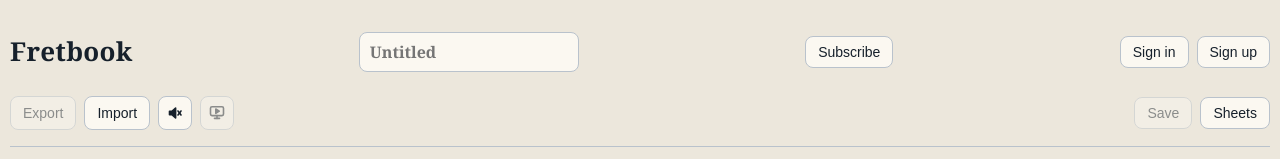
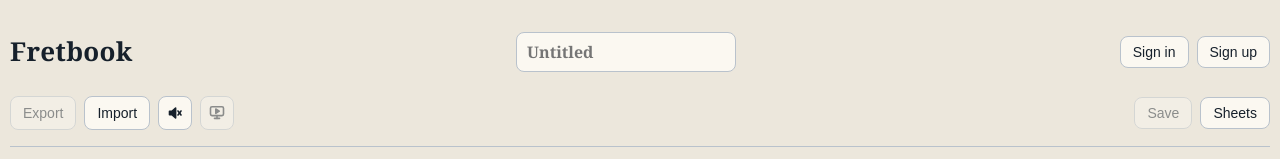
Before and after one commit to chang432/fretbook, a React (Vite) app: page / in a window 1280 px wide. Shown: the top 159 px of the page. Built offline with nearby package versions, Linux system fonts and the light colour scheme; no server answers.

Commit message:
Hide subscribe button for Pro users

```diff
--- a/src/App.jsx
+++ b/src/App.jsx
@@ -77,7 +77,7 @@ function loadSaved(storageKey) {
  * utils/live.js.
  */
 export default function App({ published = null, fresh = false, onOpenSheet, onNewSheet }) {
-  const { isSignedIn, userId, getToken } = useAuth()
+  const { isLoaded, isSignedIn, userId, getToken, has } = useAuth()
   const [showPricing, setShowPricing] = useState(false)
   const storageKey = userId ? `${STORAGE_KEY}:${userId}` : null
   // Read the note, or localStorage, once and lazily, and seed the state below
@@ -663,7 +663,7 @@ export default function App({ published = null, fresh = false, onOpenSheet, onNe
           placeholder="Untitled"
           aria-label="Title"
         />
-        {!published && (
+        {!published && isLoaded && isSignedIn && !has({ plan: 'pro' }) && (
           <button type="button" onClick={() => setShowPricing(true)} aria-haspopup="dialog" aria-expanded={showPricing}>
             Subscribe
           </button>
```
